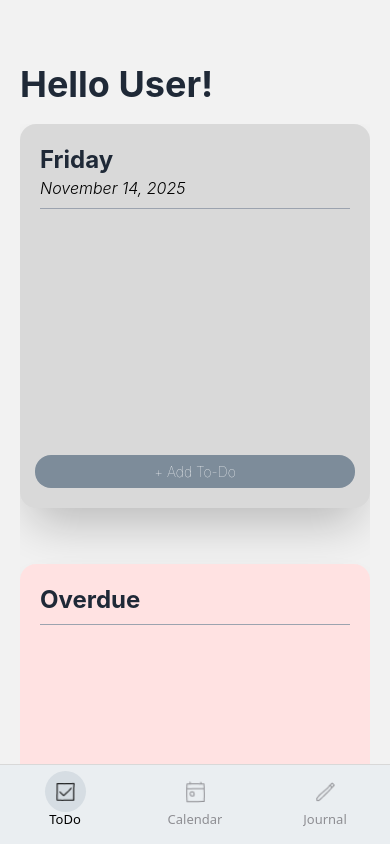
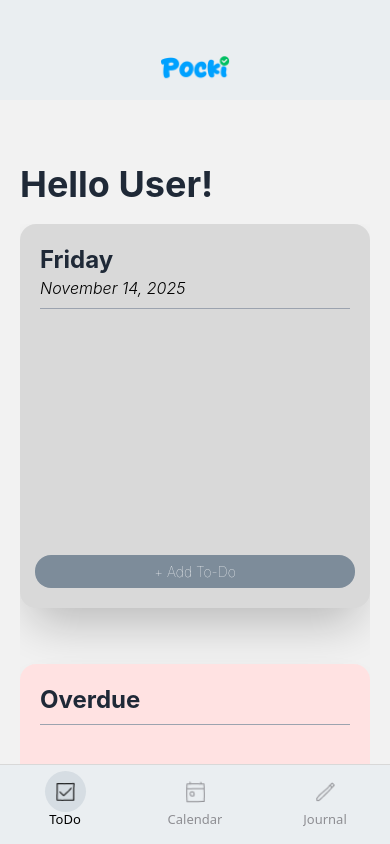
Before and after one commit to kunj406962/mobileAppFinalProj, a React Native app: screen / in a window 390 px wide. Built offline with nearby package versions, Linux system fonts and the light colour scheme.

Commit message:
added logo at top

```diff
--- a/App.jsx
+++ b/App.jsx
@@ -15,18 +15,37 @@ import { createBottomTabNavigator } from '@react-navigation/bottom-tabs';
 import ToDoScreen from './src/screens/ToDoScreen';
 import CalendarScreen from './src/screens/CalendarScreen';
 import JournalScreen from './src/screens/JournalScreen';
-import {NavigationContainer} from '@react-navigation/native';
+import { NavigationContainer } from '@react-navigation/native';
 
-const Tab=createBottomTabNavigator();
+const Tab = createBottomTabNavigator();
 
 function App() {
-
   return (
     <NavigationContainer>
+      {/* Global Logo at the top */}
+      <View
+        style={{
+        width: '100%',
+        alignItems: 'center',
+        backgroundColor: '#EAEEF1',
+        paddingTop: 10,
+        paddingBottom: 0,
+        marginBottom: -30,
+        }}
+      >
+
+        <Image
+          source={require('./src/assets/images/Pockilogo.png')}
+          style={{ width: 290, height: 120 }}
+          resizeMode="contain"
+        />
+
+      </View>
+
+      {/* Bottom Tabs */}
       <Tab.Navigator
         screenOptions={({ route }) => ({
-          tabBarIcon: ({ focused, color, size }) => {
-            // Map route names to image sources
+          tabBarIcon: ({ focused, color }) => {
             const iconMap = {
               ToDo: require('./src/assets/images/check-box.png'),
               Calendar: require('./src/assets/images/today.png'),
@@ -34,40 +53,39 @@ function App() {
             };
 
             return (
-              <View className={` p-2 rounded-full ${focused ? 'bg-[#D6DDE3]' : 'bg-transparent'}`}>
+              <View
+                className={`p-2 rounded-full ${
+                  focused ? 'bg-[#D6DDE3]' : 'bg-transparent'
+                }`}
+              >
                 <Image
-                source={iconMap[route.name]}
-                style={{
-                  width: 25,
-                  height: 25,
-                  tintColor: color, // Automatically changes color
-                }}
+                  source={iconMap[route.name]}
+                  style={{
+                    width: 25,
+                    height: 25,
+                    tintColor: color,
+                  }}
                 />
               </View>
-
             );
           },
-          tabBarActiveTintColor: '#000000',    // Black when active
-          tabBarInactiveTintColor: '#8E8E93',  // Gray when inactive
-          tabBarStyle:{paddingTop:7, backgroundColor: '#EAEEF1', height:80},
-          tabBarLabelStyle:{marginTop: 5, fontSize: 13},
-          headerShown:false,
-        })}>
-        <Tab.Screen
-          name="ToDo"
-          component={ToDoScreen}
-        />
-        <Tab.Screen
-          name="Calendar"
-          component={CalendarScreen}
-        />
-        <Tab.Screen
-          name="Journal"
-          component={JournalScreen}
-        />
+          tabBarActiveTintColor: '#000000',
+          tabBarInactiveTintColor: '#8E8E93',
+          tabBarStyle: {
+            paddingTop: 7,
+            backgroundColor: '#EAEEF1',
+            height: 80,
+          },
+          tabBarLabelStyle: { marginTop: 5, fontSize: 13 },
+          headerShown: false,
+        })}
+      >
+        <Tab.Screen name="ToDo" component={ToDoScreen} />
+        <Tab.Screen name="Calendar" component={CalendarScreen} />
+        <Tab.Screen name="Journal" component={JournalScreen} />
       </Tab.Navigator>
     </NavigationContainer>
   );
-};
+}
 
 export default App;
```
